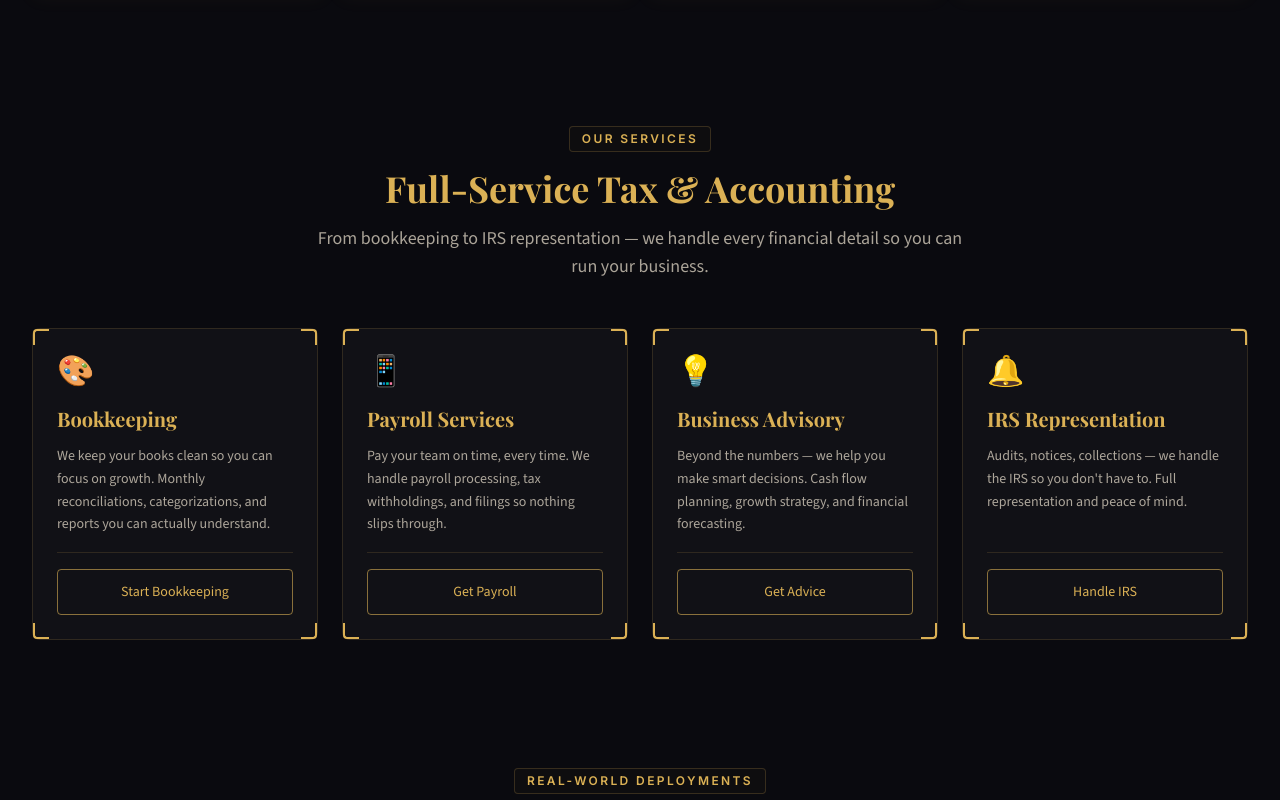
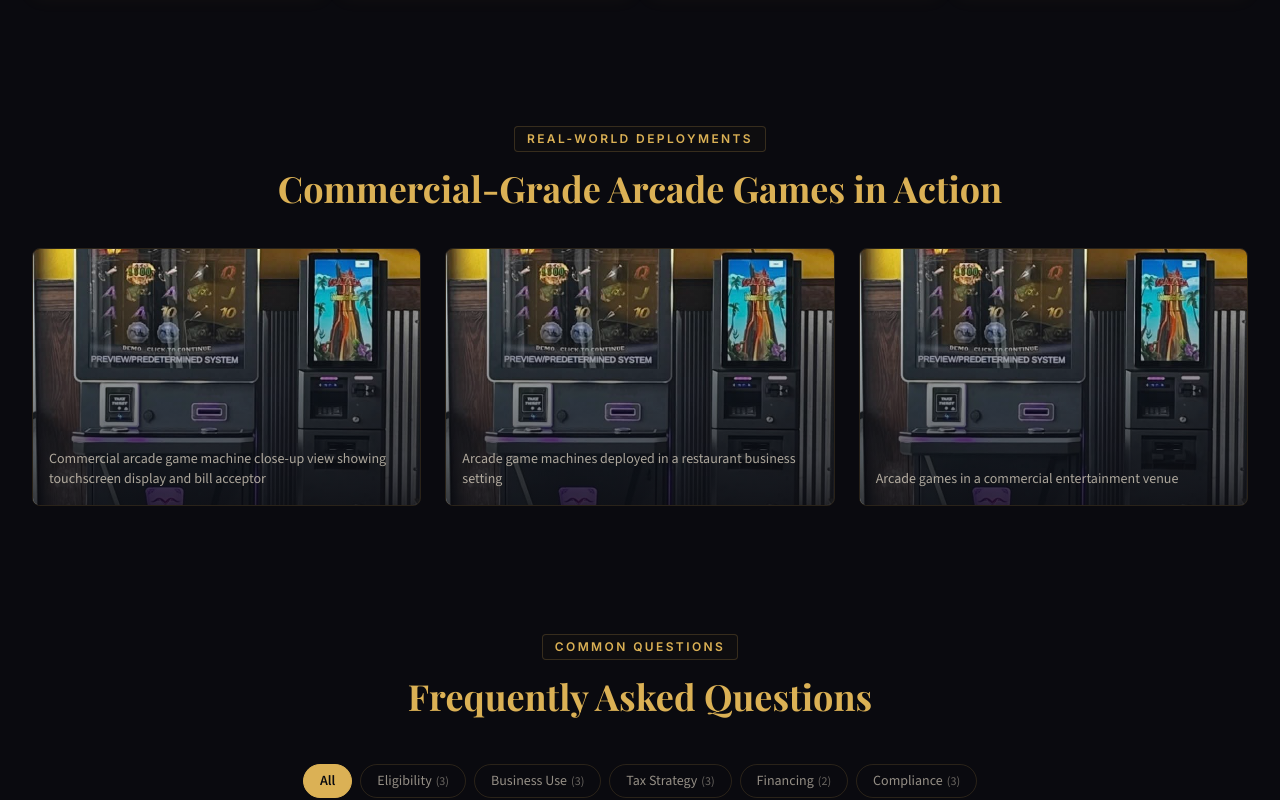
Before and after one commit to kennysabangan/arcade-tax-guide, a React (Vite) app: page / in a window 1280 px wide. Shown: the part 1262-2062 px from the top of the page. Built offline with nearby package versions, Linux system fonts and the light colour scheme; what @react-pdf/renderer would draw is missing.

Commit message:
Remove Our Services section

```diff
--- a/src/components/ServiceFeatures.tsx
+++ /dev/null
@@ -1,66 +0,0 @@
-import { SectionLabel, SectionWrapper, Card, CTAButton } from '../components/Layout'
-
-const SERVICE_FEATURES = [
-  {
-    icon: "🎨",
-    title: "Bookkeeping",
-    description: "We keep your books clean so you can focus on growth. Monthly reconciliations, categorizations, and reports you can actually understand.",
-    action: "Start Bookkeeping",
-    actionColor: "bg-purple-500",
-  },
-  {
-    icon: "📱",
-    title: "Payroll Services",
-    description: "Pay your team on time, every time. We handle payroll processing, tax withholdings, and filings so nothing slips through.",
-    action: "Get Payroll",
-    actionColor: "bg-teal-500",
-  },
-  {
-    icon: "💡",
-    title: "Business Advisory",
-    description: "Beyond the numbers — we help you make smart decisions. Cash flow planning, growth strategy, and financial forecasting.",
-    action: "Get Advice",
-    actionColor: "bg-amber-500",
-  },
-  {
-    icon: "🔔",
-    title: "IRS Representation",
-    description: "Audits, notices, collections — we handle the IRS so you don't have to. Full representation and peace of mind.",
-    action: "Handle IRS",
-    actionColor: "bg-rose-500",
-  },
-]
-
-function ServiceCard({ icon, title, description, action, actionColor }) {
-  return (
-    <Card className="flex flex-col h-full group">
-      <div className="text-3xl mb-4">{icon}</div>
-      <h3 className="text-gold font-heading font-bold text-xl mb-3">{title}</h3>
-      <p className="text-cream-70 text-sm leading-relaxed flex-grow">{description}</p>
-      <div className="mt-4 pt-4 border-t border-card-border">
-        <CTAButton href="/#book-a-call" variant="outline" className="w-full text-sm">
-          {action}
-        </CTAButton>
-      </div>
-    </Card>
-  )
-}
-
-export default function ServiceFeatures() {
-  return (
-    <SectionWrapper id="services">
-      <div className="text-center mb-12">
-        <SectionLabel>Our Services</SectionLabel>
-        <h2 className="font-heading text-gold text-3xl sm:text-4xl font-bold mt-4 mb-4">Full-Service Tax & Accounting</h2>
-        <p className="text-cream-70 text-lg max-w-2xl mx-auto">
-          From bookkeeping to IRS representation — we handle every financial detail so you can run your business.
-        </p>
-      </div>
-      <div className="grid grid-cols-1 sm:grid-cols-2 lg:grid-cols-4 gap-6">
-        {SERVICE_FEATURES.map((feature, i) => (
-          <ServiceCard key={i} {...feature} />
-        ))}
-      </div>
-    </SectionWrapper>
-  )
-}
--- a/src/pages/HomePage.jsx
+++ b/src/pages/HomePage.jsx
@@ -1,7 +1,6 @@
 import { SectionLabel, SectionWrapper, Card, CTAButton, StatBox, Accordion } from '../components/Layout'
 import { useState, useEffect, useRef, useMemo } from 'react'
 import { Link, useLocation } from 'react-router-dom'
-import ServiceFeatures from '../components/ServiceFeatures'
 
 // ─── Hero ───
 function Hero() {
@@ -672,7 +671,6 @@ export default function HomePage() {
     <>
       <Hero />
       <Overview />
-      <ServiceFeatures />
       <Gallery />
       <FAQ />
       <Glossary />
```
